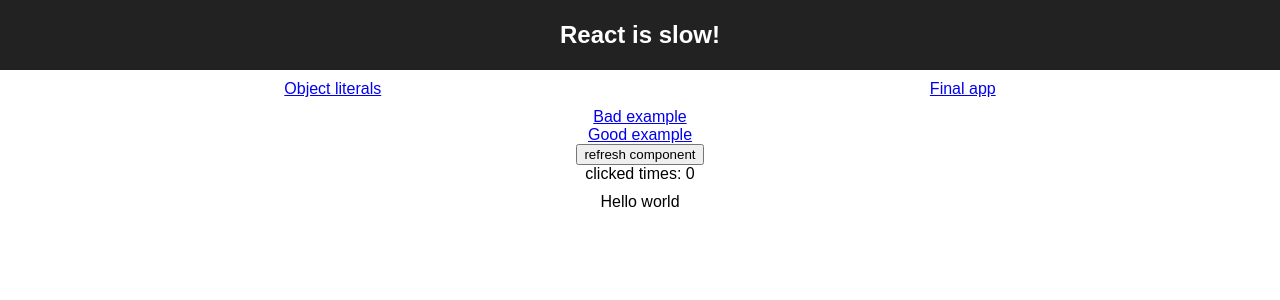
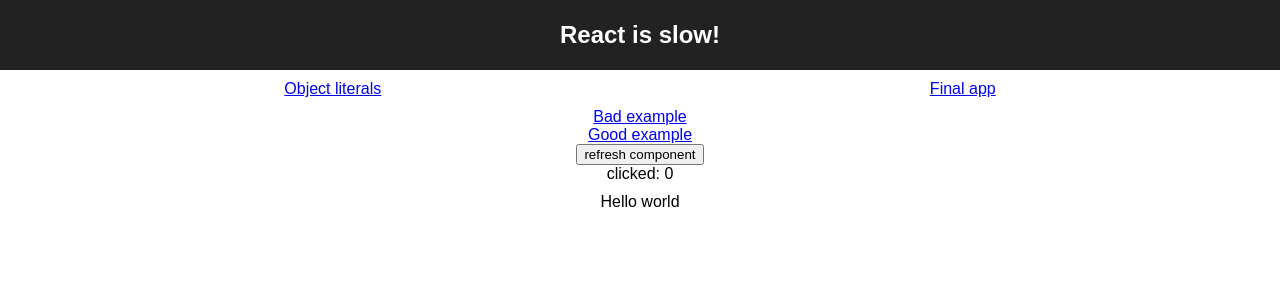
Before and after one commit to bachbach/react-is-slow, a React (Create React App) app: page /object-literals/bad in a window 1280 px wide. Shown: the top 300 px of the page. Built offline with nearby package versions, Linux system fonts and the light colour scheme.

Commit message:
Change names for object literals example

```diff
--- a/src/components/Box.js
+++ b/src/components/Box.js
@@ -1,6 +1,6 @@
 import React, { Component } from 'react'
 import PropTypes from 'prop-types'
-import BoxBody from 'components/BoxBody'
+import Paragraph from 'components/Paragraph'
 
 class Box extends Component {
   bodyOptions = { text: 'Hello world', style: { marginTop: 10 } }
@@ -9,15 +9,15 @@
     console.log('Box rendered')
     return (
       <div>
-        <span>clicked times: {this.props.clickedTimes}</span>
-        <BoxBody options={this.bodyOptions}/>
+        <span>clicked: {this.props.click}</span>
+        <Paragraph options={this.bodyOptions}/>
       </div>
     )
   }
 }
 
 Box.propTypes = {
-  clickedTimes: PropTypes.number
+  click: PropTypes.number
 }
 
 export default Box
--- a/src/components/BoxBody.js
+++ b/src/components/Paragraph.js
@@ -1,48 +1,48 @@
 import React, { Component } from 'react'
 import PropTypes from 'prop-types'
 
-class BoxBody extends Component {
+class Paragraph extends Component {
   shouldComponentUpdate (nextProps) {
     return nextProps.options !== this.props.options
   }
 
   render () {
-    console.log('BoxBody rendered')
+    console.log('Paragraph rendered')
     return (
-      <div style={this.props.options.style}>{this.props.options.text}</div>
+      <p style={this.props.options.style}>{this.props.options.text}</p>
     )
   }
 }
 
-BoxBody.propTypes = {
+Paragraph.propTypes = {
   options: PropTypes.shape({
     text: PropTypes.string,
     style: PropTypes.object
   })
 }
 
-export default BoxBody
+export default Paragraph
 
 // import React, { PureComponent } from 'react'
 // import PropTypes from 'prop-types'
 //
-// class BoxBody extends PureComponent {
+// class Paragraph extends PureComponent {
 //   render () {
-//     console.log('BoxBody rendered')
+//     console.log('Paragraph rendered')
 //     return (
 //       <div style={this.props.options.style}>{this.props.options.text}</div>
 //     )
 //   }
 // }
 //
-// BoxBody.propTypes = {
+// Paragraph.propTypes = {
 //   options: PropTypes.shape({
 //     text: PropTypes.string,
 //     style: PropTypes.object
 //   })
 // }
 //
-// export default BoxBody
+// export default Paragraph
 
 
 
@@ -50,18 +50,18 @@
 // import pure from 'recompose/pure'
 // import PropTypes from 'prop-types'
 //
-// const BoxBody = (props) => {
-//   console.log('BoxBody rendered')
+// const Paragraph = (props) => {
+//   console.log('Paragraph rendered')
 //   return (
 //     <div style={props.options.style}>{props.options.text}</div>
 //   )
 // }
 //
-// BoxBody.propTypes = {
+// Paragraph.propTypes = {
 //   options: PropTypes.shape({
 //     text: PropTypes.string,
 //     style: PropTypes.object
 //   })
 // }
 //
-// export default pure(BoxBody)
+// export default pure(Paragraph)
--- a/src/containers/ObjectLiteralBad.js
+++ b/src/containers/ObjectLiteralBad.js
@@ -1,26 +1,21 @@
 import React, { Component } from 'react'
-import PropTypes from 'prop-types'
 import Box from 'components/Box'
 
 class ObjectLiteralBad extends Component {
   state = {
-    clickedTimes: 0
+    click: 0
   }
 
-  handleClick = () => this.setState({ clickedTimes: ++this.state.clickedTimes })
+  handleClick = () => this.setState({ click: ++this.state.click })
 
   render () {
     return (
       <div>
         <button onClick={this.handleClick}>refresh component</button>
-        <Box clickedTimes={this.state.clickedTimes} />
+        <Box click={this.state.click} />
       </div>
     )
   }
 }
 
-ObjectLiteralBad.propTypes = {
-
-}
-
 export default ObjectLiteralBad
--- a/src/ducks/addresses.js
+++ b/src/ducks/addresses.js
@@ -1,4 +1,4 @@
-import { transformById, transformToArray } from 'helpers/redux';
+import { transformById, transformToArray } from 'helpers/redux'
 import { FETCH_USERS } from './users'
 
 export const UPDATE_ADDRESS = Symbol('UPDATE_ADDRESS')
```
